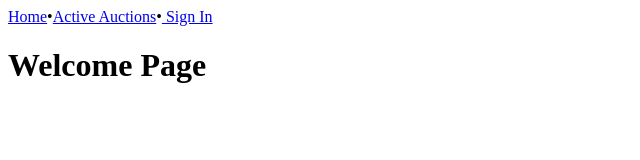
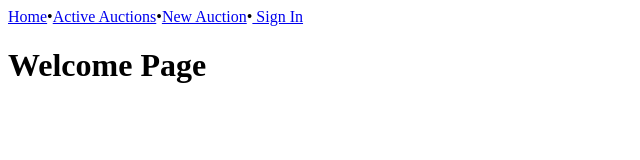
Before and after one commit to mingchai/auction_app, a React (Create React App) app in the folder auction_client/: page / in a window 1280 px wide. Shown: the top 160 px of the page, without its empty margins (0-640 px from the left). Built offline with nearby package versions, Linux system fonts and the light colour scheme; no server answers.

Commit message:
redo NavBar component to show demo AuthRoute function

```diff
--- a/auction_client/src/components/NavBar.js
+++ b/auction_client/src/components/NavBar.js
@@ -13,12 +13,12 @@ const NavBar = props =>{
       •
       <NavLink exact to="/auctions">Active Auctions</NavLink>
       •
+      <NavLink exact to="/auctions/new">New Auction</NavLink>
+      •
       {currentUser ? (
       <>
         <span>Hello, {currentUser}</span>
         <a href="#not-used" onClick={handleSignOutClick}> Sign Out </a>
-        •
-        <NavLink exact to="/auctions/new">New Auction</NavLink>
       </>
         ):(<NavLink exact to="/sign_in"> Sign In </NavLink>)
       }
```
